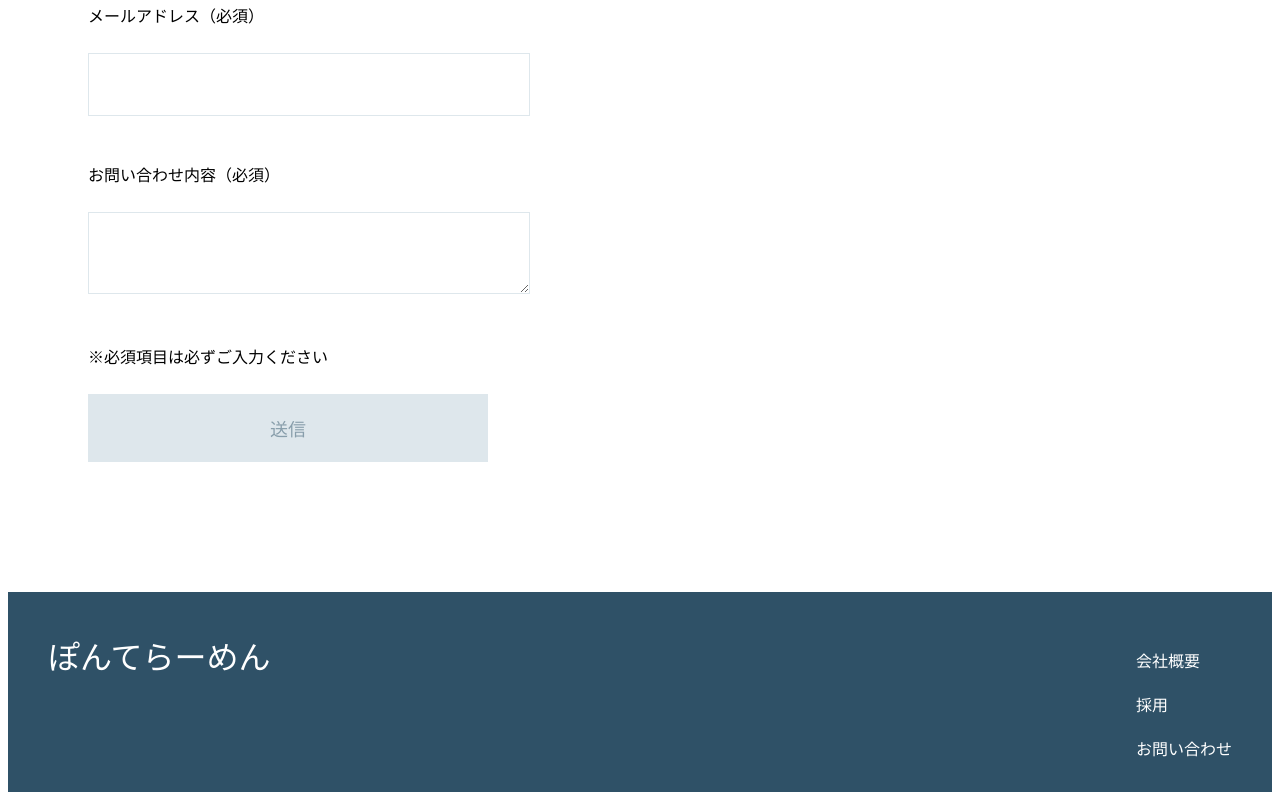
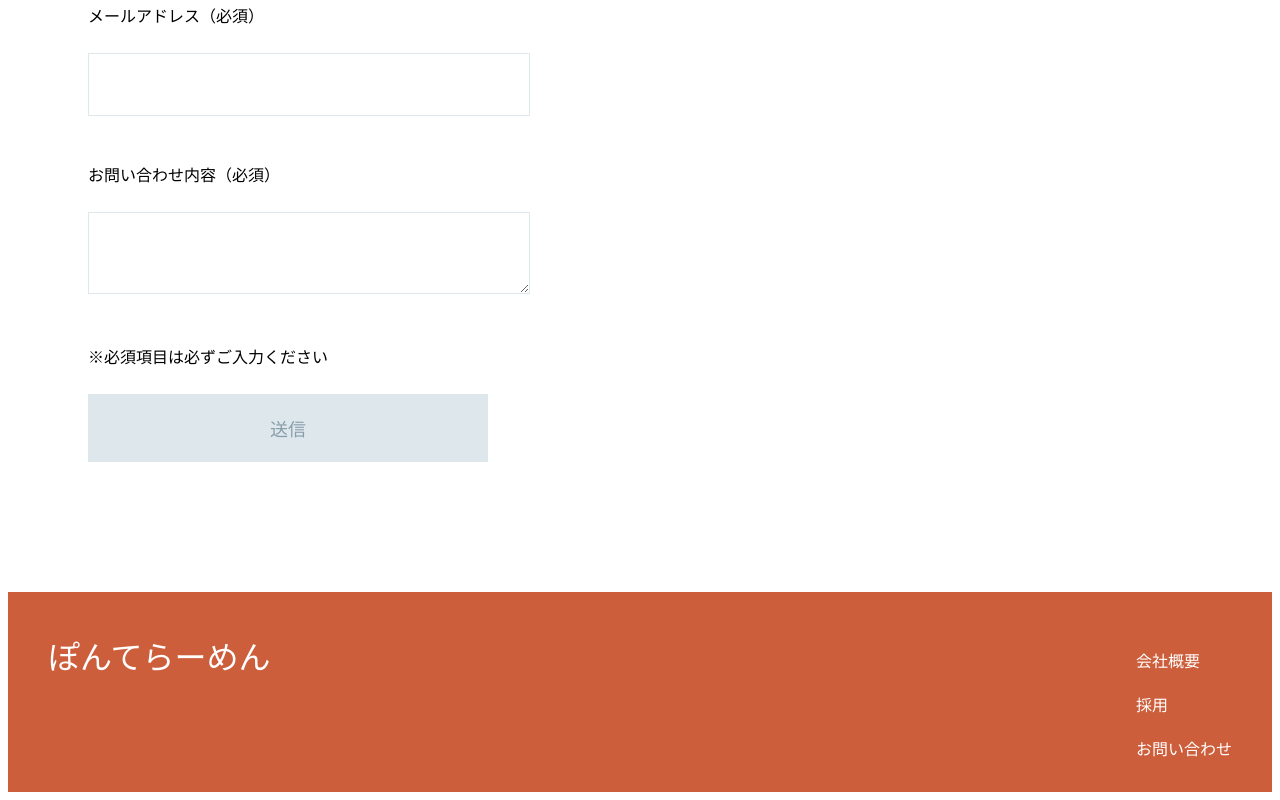
Before and after one commit to yukiya54321/ponteramen, a plain HTML site: page index.html in a window 1280 px wide. Shown: the part 1515-2315 px from the top of the page. Drawn offline with Linux system fonts and the light colour scheme.

Commit message:
[change]フッターの色変更

```diff
--- a/stylesheet.css
+++ b/stylesheet.css
@@ -90,7 +90,7 @@ textarea{
 }
 
 .footer {
-  background-color: #2f5167;
+  background-color: #cd5e3c;
   color: #fff;
   height: 120px;
   padding: 40px;
```
